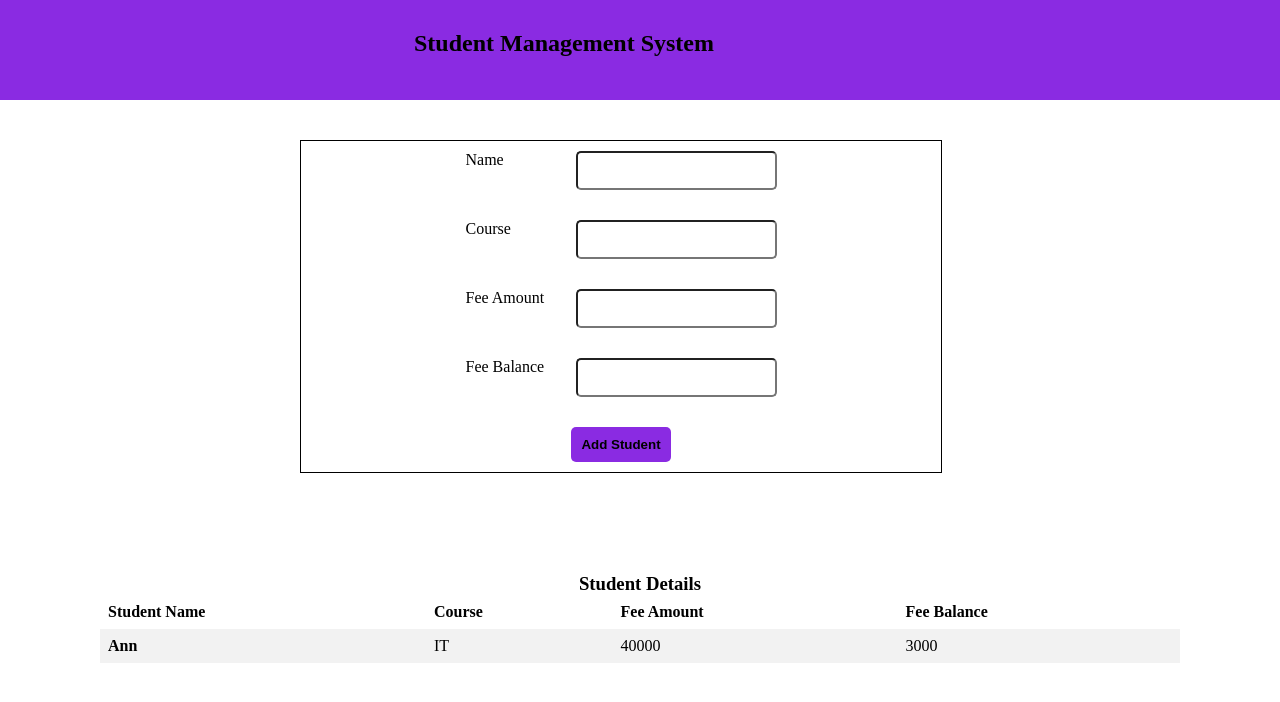
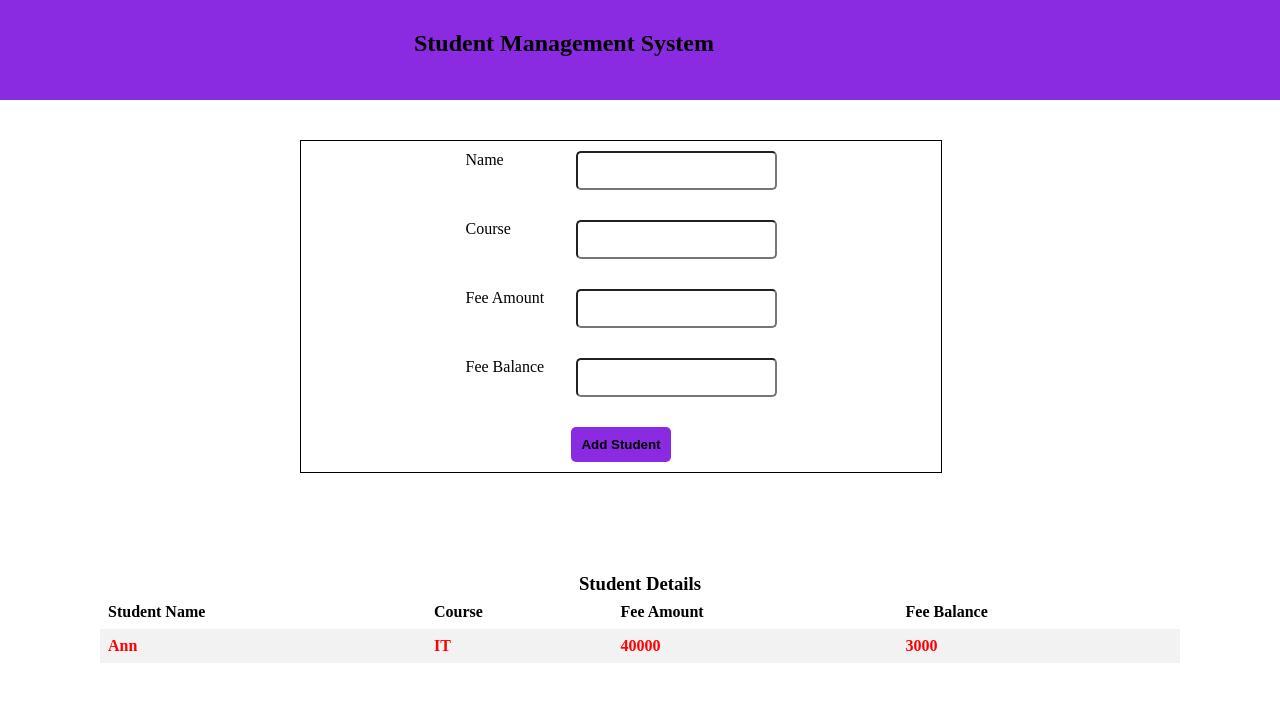
Before and after one commit to VKwamboka/school-management-system, an Angular app: page / in a window 1280 px wide. Shown: the top 702 px of the page. Built offline with nearby package versions, Linux system fonts and the light colour scheme.

Commit message:
updated code

```diff
--- a/src/app/display/display.component.css
+++ b/src/app/display/display.component.css
@@ -1,13 +1,14 @@
 
 
 .balance{
-    background-color: burlywood;
-    color: black;
+    color: red;
+    font-weight: bold;
+
 }
 
 .nobalance{
-    color: red;
-    font-weight: bold;
+    background-color: burlywood;
+    color: black;
 }
 table {
     border-collapse: collapse;
--- a/src/app/display/display.component.html
+++ b/src/app/display/display.component.html
@@ -1,6 +1,6 @@
 <div class="display" *ngIf="data.length > 0; else none">
     <h3 style="text-align: center;">Student Details</h3>
-    <div class="content"  ngClass="">
+    <div class="content"  >
         <div style="overflow-x: auto; ">
             <table>
               <tr>
@@ -9,11 +9,15 @@
                 <th>Fee Amount</th>
                 <th>Fee Balance</th>
               </tr>
-              <tr *ngFor="let student of data; let i=index" class="tdata">
-                <td> <h4>{{student.name}}</h4></td>
-                <td><p>{{student.course}}</p></td>
-                <td><p>{{student.fee}}</p></td>
-                <td><p>{{student.balance}}</p></td>
+
+              <tr *ngFor="let student of data; let i=index" class="tdata" [ngClass]="{balance:student.balance !='0'}">
+
+                  <td> <h4>{{student.name}}</h4></td>
+                  <td><p>{{student.course}}</p></td>
+                  <td><p>{{student.fee}}</p></td>
+                  <td><p>{{student.balance}}</p></td>
+
+
               </tr>
 
             </table>
```
